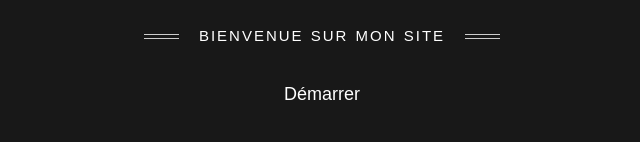
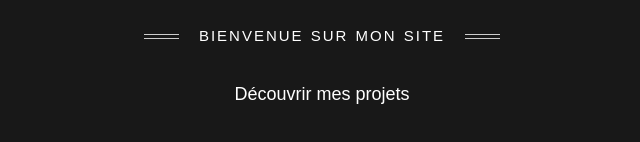
Before and after one commit to Leo-LTdev/Portfolio-LT, a Vue app: page / in a window 1280 px wide. Shown: the part 372-514 px from the top of the page, without its empty margins (318-958 px from the left). Built offline with nearby package versions, Linux system fonts and the light colour scheme.

Commit message:
Rename and links rearrange

```diff
--- a/src/components/TheWelcome.vue
+++ b/src/components/TheWelcome.vue
@@ -24,7 +24,7 @@ function handleClick() {
       <h1>TOSCANO Léo<span>Bienvenue sur mon site</span></h1>
     </div>
     <div class="welcome__btn welcome--fade">
-      <button @click="handleClick">Démarrer</button>
+      <button @click="handleClick">Découvrir mes projets</button>
     </div>
   </div>
 </template>
```
